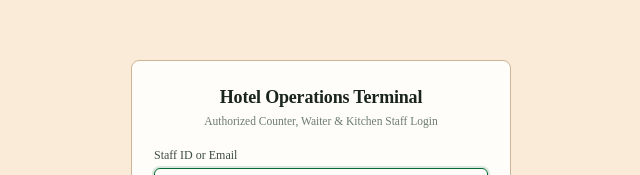
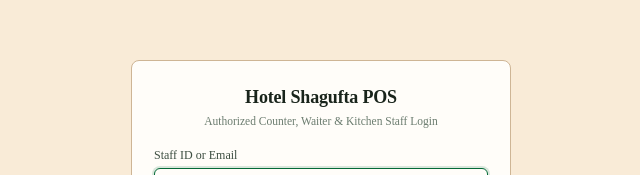
Before and after one commit to obaidsayyed/Shagufta-ERP, a React (Vite) app: page / in a window 1280 px wide. Shown: the part 155-330 px from the top of the page, without its empty margins (319-959 px from the left). Built offline with nearby package versions, Linux system fonts and the light colour scheme; no server answers; the database is empty.

Commit message:
Checkpoint

```diff
--- a/index.html
+++ b/index.html
@@ -4,7 +4,7 @@
     <meta charset="UTF-8" />
     <link rel="icon" type="image/svg+xml" href="/favicon.svg" />
     <meta name="viewport" content="width=device-width, initial-scale=1.0" />
-    <title>Hotel Operations & Order Management ERP</title>
+    <title>Hotel Shagufta POS</title>
   </head>
   <body>
     <div id="root"></div>
--- a/src/components/auth/LoginForm.tsx
+++ b/src/components/auth/LoginForm.tsx
@@ -86,7 +86,7 @@ export const LoginForm: React.FC = () => {
       >
         <div style={{ marginBottom: '18px', textAlign: 'center' }}>
           <h1 style={{ fontSize: '18px', fontWeight: 800, letterSpacing: '-0.01em', color: 'var(--text-primary)' }}>
-            Hotel Operations Terminal
+            Hotel Shagufta POS
           </h1>
           <p style={{ fontSize: '11.5px', color: 'var(--text-muted)', marginTop: '3px' }}>
             Authorized Counter, Waiter & Kitchen Staff Login
```
